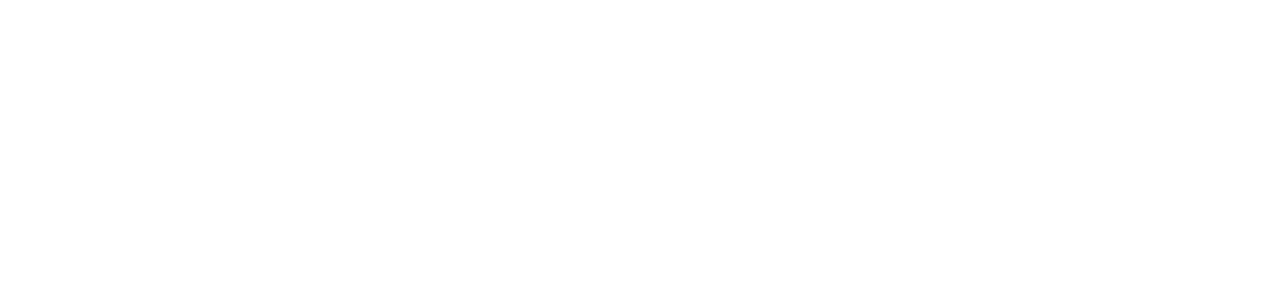
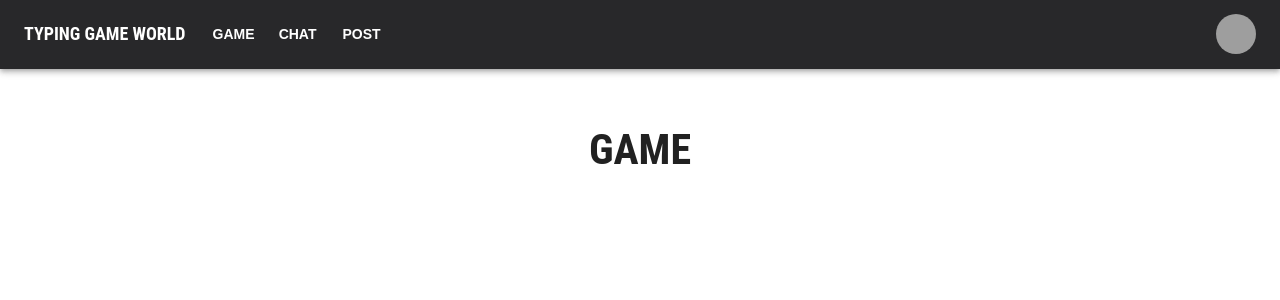
Before and after one commit to zlxlwnfl/TypingGameWorld_Frontend, a React (Create React App) app: page /games in a window 1280 px wide. Before the commit this address had no page. Shown: the top 300 px of the page. Built offline with nearby package versions, Linux system fonts and the light colour scheme; grey boxes are pictures that could not be loaded.

Commit message:
#5 GamePage 생성

```diff
--- a/src/App.tsx
+++ b/src/App.tsx
@@ -6,7 +6,8 @@
 
 import HomePage from './views/HomePage/HomePage';
 import LoginPage from './views/LoginPage/LoginPage';
-import JoinPage from './views/JoinPage/JoinPage'
+import JoinPage from './views/JoinPage/JoinPage';
+import GamePage from './views/GamePage/GamePage';
 
 function App() {
   return (
@@ -17,6 +18,7 @@
         <Route path="/" element={<HomePage />} />
         <Route path="/login" element={<LoginPage />} />
         <Route path="/join" element={<JoinPage />} />
+        <Route path="/games" element={<GamePage />} />
       </Routes>
     </BrowserRouter>
   </ThemeProvider>
--- /dev/null
+++ b/src/views/GamePage/GamePage.tsx
@@ -0,0 +1,22 @@
+import * as React from 'react';
+import Container from '@mui/material/Container';
+import Box from '@mui/material/Box';
+import Typography from '../../components/Typography/Typography';
+import Header from '../../components/Header/Header';
+
+const GamePage = () => {
+    return (
+        <React.Fragment>
+            <Header />
+            <Container>
+                <Box sx={{ mt: 7, mb: 12 }}>
+                    <Typography variant="h3" gutterBottom marked="center" align="center">
+                        Game
+                    </Typography>
+                </Box>
+            </Container>
+        </React.Fragment>
+    );
+};
+
+export default GamePage;
```
